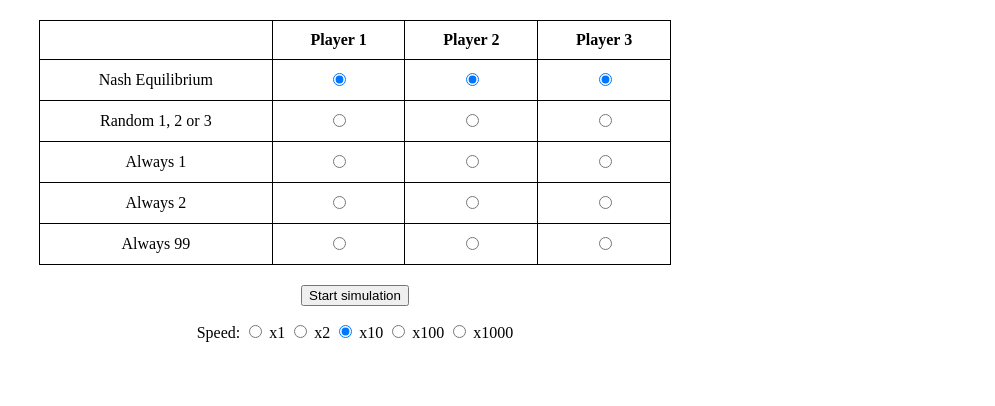
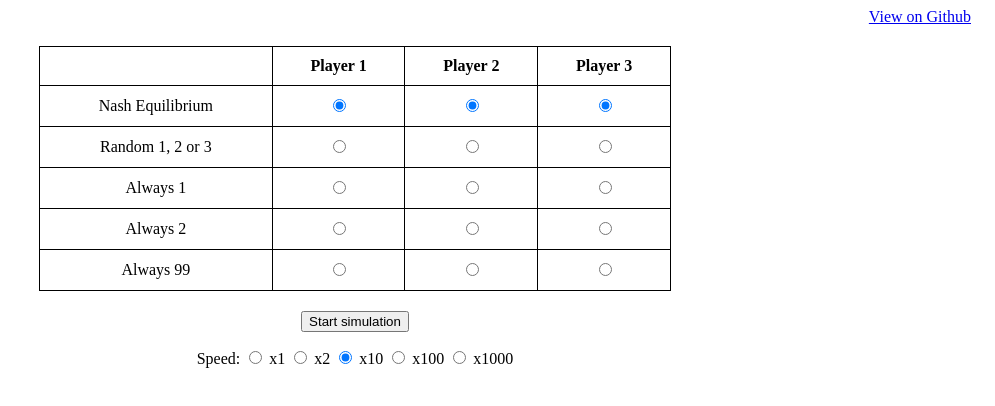
Before and after one commit to BramMeerten/nash-equilibrium, a plain HTML site: page index.html in a window 1280 px wide. Shown: the whole page, without its empty margins (285-1280 px from the left). Drawn offline with Linux system fonts and the light colour scheme.

Commit message:
Add github link

```diff
--- a/index.html
+++ b/index.html
@@ -5,12 +5,20 @@
     <meta name="viewport" content="width=device-width, initial-scale=1.0">
     <title>TODO</title>
     <script defer src="index.js"></script>
+    <script async defer src="https://buttons.github.io/buttons.js"></script>
+
     <style>
+        #link {
+          text-align: right;
+          padding-right: 1rem;
+        }
+
         table {
           border-collapse: collapse;
           width: 50%;
           margin: 20px auto;
         }
+
         th, td {
           border: 1px solid black;
           padding: 10px;
@@ -45,6 +53,9 @@
     </style>
   </head>
   <body>
+    <div id="link">
+      <a class="github-button" href="https://github.com/BramMeerten/nash-equilibrium" data-color-scheme="no-preference: light; light: light; dark: dark;" data-size="large" aria-label="View on GitHub">View on Github</a>
+    </div>
     <table>
       <thead>
         <tr>
```
Lines whose indentation alone changed are shown as unchanged.
